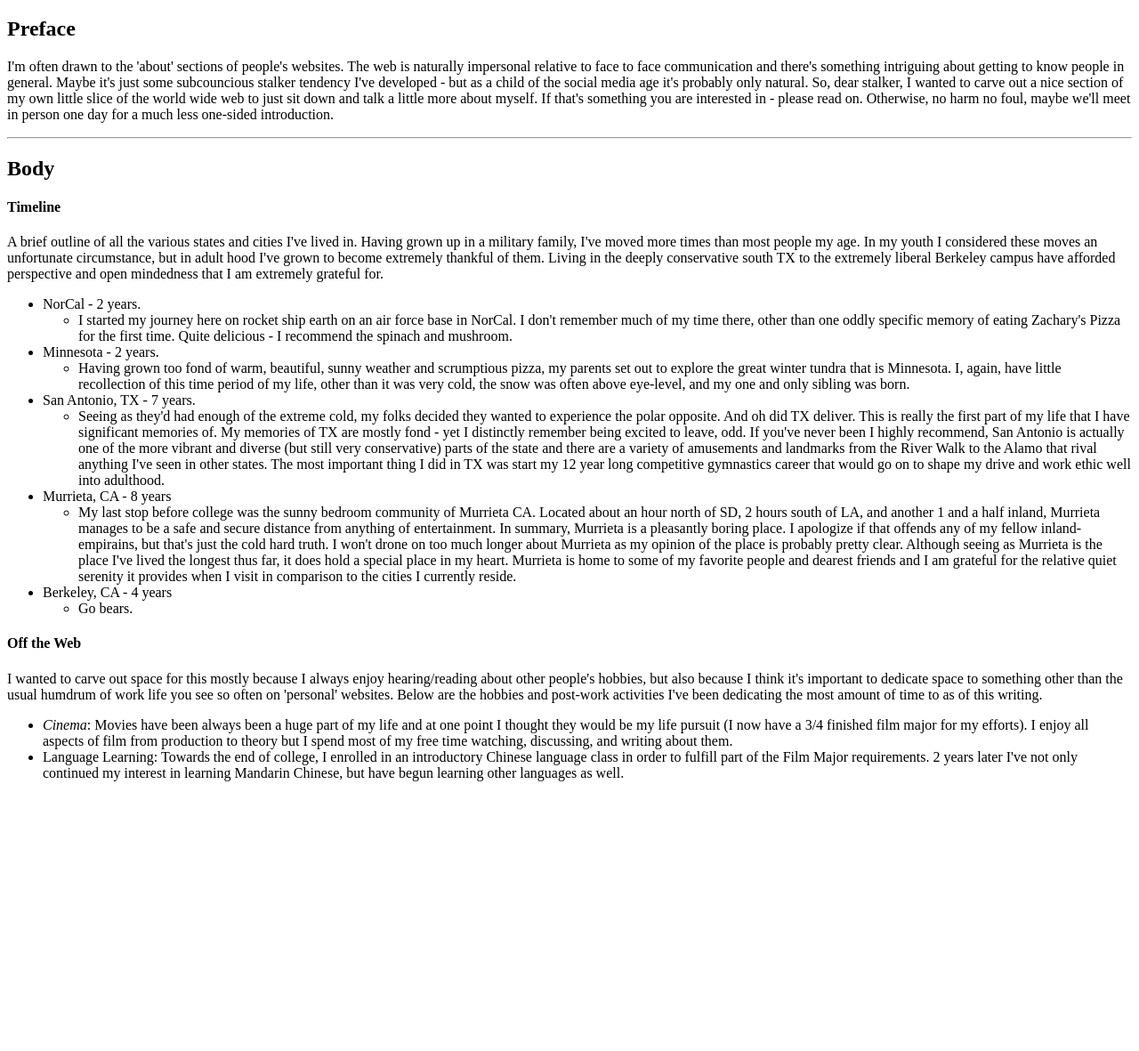
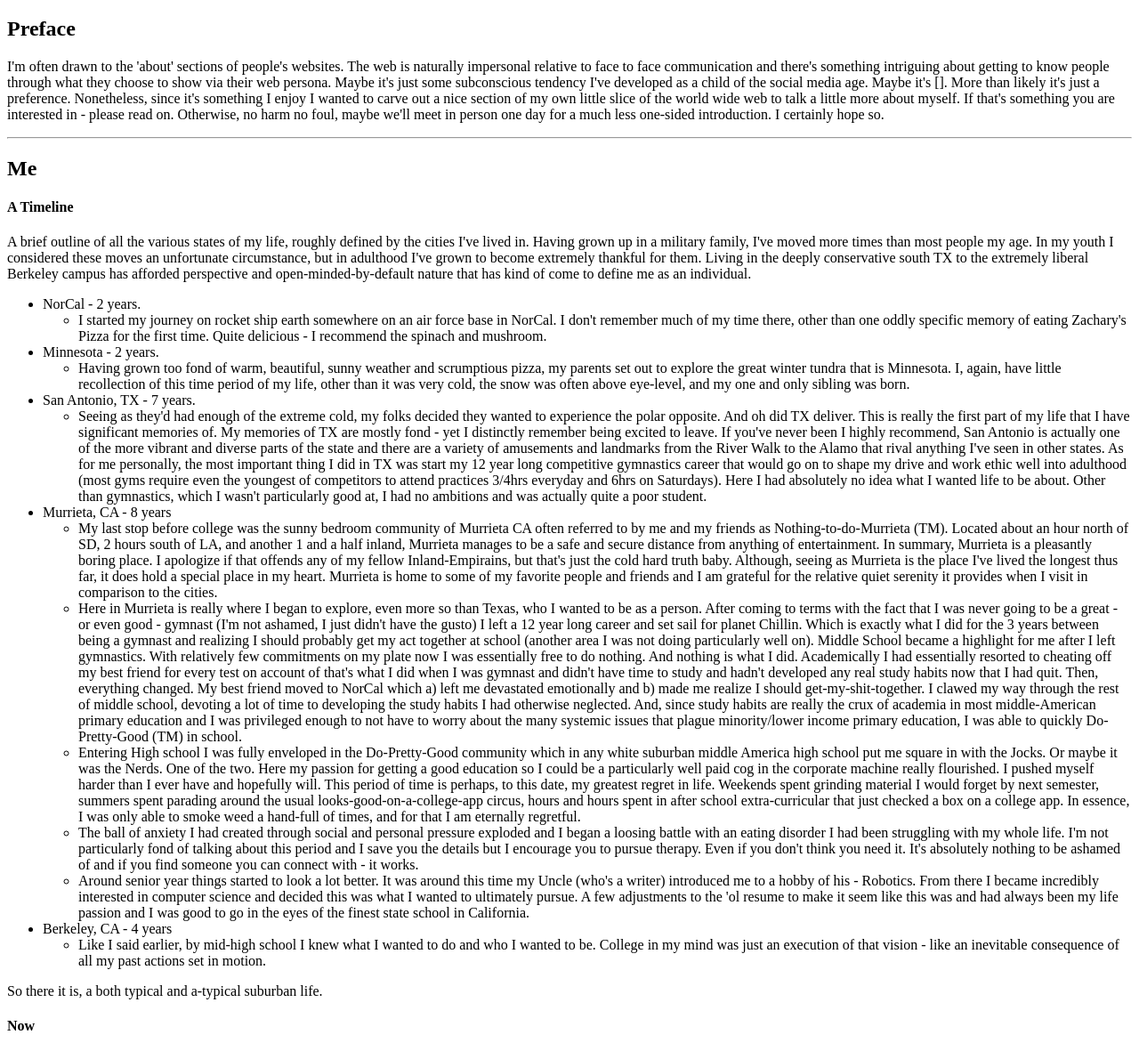
Before and after one commit to zkirby/website_v6, a Gatsby site: page /writing/about-me in a window 1280 px wide. Shown: the part 107-1288 px from the top of the page at 89% size. Before the commit the page ends 1001 px from the top, so only its background shows below. Built offline with nearby package versions, Linux system fonts and the light colour scheme; Gatsby itself is replaced by a stand-in of ours; some packages are replaced by stand-ins of ours.

Commit message:
adjustments to the about me page

```diff
--- a/src/writings/about me.md
+++ b/src/writings/about me.md
@@ -8,27 +8,33 @@ date: "2020-26-12"
 ## Preface
 
 <p class="preface">
-I'm often drawn to the 'about' sections of people's websites. The web is naturally impersonal relative to face to face communication and there's something intriguing about getting to know people in general. Maybe it's just some subcouncious stalker tendency I've developed - but as a child of the social media age it's probably only natural. So, dear stalker, I wanted to carve out a nice section of my own little slice of the world wide web to just sit down and talk a little more about myself. If that's something you are interested in - please read on. Otherwise, no harm no foul, maybe we'll meet in person one day for a much less one-sided introduction.
+I'm often drawn to the 'about' sections of people's websites. The web is naturally impersonal relative to face to face communication and there's something intriguing about getting to know people through what they choose to show via their web persona. Maybe it's just some subconscious tendency I've developed as a child of the social media age. Maybe it's []. More than likely it's just a preference. Nonetheless, since it's something I enjoy I wanted to carve out a nice section of my own little slice of the world wide web to talk a little more about myself. If that's something you are interested in - please read on. Otherwise, no harm no foul, maybe we'll meet in person one day for a much less one-sided introduction. I certainly hope so.
 </p>
 
 ---
 
-## Body
+## Me
 
-#### Timeline
-A brief outline of all the various states and cities I've lived in. Having grown up in a military family, I've moved more times than most people my age. In my youth I considered these moves an unfortunate circumstance, but in adult hood I've grown to become extremely thankful of them. Living in the deeply conservative south TX to the extremely liberal Berkeley campus have afforded perspective and open mindedness that I am extremely grateful for.
+#### A Timeline
+A brief outline of all the various states of my life, roughly defined by the cities I've lived in. Having grown up in a military family, I've moved more times than most people my age. In my youth I considered these moves an unfortunate circumstance, but in adulthood I've grown to become extremely thankful for them. Living in the deeply conservative south TX to the extremely liberal Berkeley campus has afforded perspective and open-minded-by-default nature that has kind of come to define me as an individual.
 * NorCal - 2 years.
-  * I started my journey here on rocket ship earth on an air force base in NorCal. I don't remember much of my time there, other than one oddly specific memory of eating Zachary's Pizza for the first time. Quite delicious - I recommend the spinach and mushroom.
+  * I started my journey on rocket ship earth somewhere on an air force base in NorCal. I don't remember much of my time there, other than one oddly specific memory of eating Zachary's Pizza for the first time. Quite delicious - I recommend the spinach and mushroom.
 * Minnesota - 2 years.
   * Having grown too fond of warm, beautiful, sunny weather and scrumptious pizza, my parents set out to explore the great winter tundra that is Minnesota. I, again, have little recollection of this time period of my life, other than it was very cold, the snow was often above eye-level, and my one and only sibling was born.
 * San Antonio, TX - 7 years.
-  * Seeing as they'd had enough of the extreme cold, my folks decided they wanted to experience the polar opposite. And oh did TX deliver. This is really the first part of my life that I have significant memories of. My memories of TX are mostly fond - yet I distinctly remember being excited to leave, odd. If you've never been I highly recommend, San Antonio is actually one of the more vibrant and diverse (but still very conservative) parts of the state and there are a variety of amusements and landmarks from the River Walk to the Alamo that rival anything I've seen in other states. The most important thing I did in TX was start my 12 year long competitive gymnastics career that would go on to shape my drive and work ethic well into adulthood.
+  * Seeing as they'd had enough of the extreme cold, my folks decided they wanted to experience the polar opposite. And oh did TX deliver. This is really the first part of my life that I have significant memories of. My memories of TX are mostly fond - yet I distinctly remember being excited to leave. If you've never been I highly recommend, San Antonio is actually one of the more vibrant and diverse parts of the state and there are a variety of amusements and landmarks from the River Walk to the Alamo that rival anything I've seen in other states. As for me personally, the most important thing I did in TX was start my 12 year long competitive gymnastics career that would go on to shape my drive and work ethic well into adulthood (most gyms require even the youngest of competitors to attend practices 3/4hrs everyday and 6hrs on Saturdays). Here I had absolutely no idea what I wanted life to be about. Other than gymnastics, which I wasn't particularly good at, I had no ambitions and was actually quite a poor student.
 * Murrieta, CA - 8 years
-  * My last stop before college was the sunny bedroom community of Murrieta CA. Located about an hour north of SD, 2 hours south of LA, and another 1 and a half inland, Murrieta manages to be a safe and secure distance from anything of entertainment. In summary, Murrieta is a pleasantly boring place. I apologize if that offends any of my fellow inland-empirains, but that's just the cold hard truth. I won't drone on too much longer about Murrieta as my opinion of the place is probably pretty clear. Although seeing as Murrieta is the place I've lived the longest thus far, it does hold a special place in my heart. Murrieta is home to some of my favorite people and dearest friends and I am grateful for the relative quiet serenity it provides when I visit in comparison to the cities I currently reside.
+  * My last stop before college was the sunny bedroom community of Murrieta CA often referred to by me and my friends as Nothing-to-do-Murrieta (TM). Located about an hour north of SD, 2 hours south of LA, and another 1 and a half inland, Murrieta manages to be a safe and secure distance from anything of entertainment. In summary, Murrieta is a pleasantly boring place. I apologize if that offends any of my fellow Inland-Empirains, but that's just the cold hard truth baby. Although, seeing as Murrieta is the place I've lived the longest thus far, it does hold a special place in my heart. Murrieta is home to some of my favorite people and friends and I am grateful for the relative quiet serenity it provides when I visit in comparison to the cities.
+  * Here in Murrieta is really where I began to explore, even more so than Texas, who I wanted to be as a person. After coming to terms with the fact that I was never going to be a great - or even good - gymnast (I'm not ashamed, I just didn't have the gusto) I left a 12 year long career and set sail for planet Chillin. Which is exactly what I did for the 3 years between being a gymnast and realizing I should probably get my act together at school (another area I was not doing particularly well on). Middle School became a highlight for me after I left gymnastics. With relatively few commitments on my plate now I was essentially free to do nothing. And nothing is what I did. Academically I had essentially resorted to cheating off my best friend for every test on account of that's what I did when I was gymnast and didn't have time to study and hadn't developed any real study habits now that I had quit. Then, everything changed. My best friend moved to NorCal which a) left me devastated emotionally and b) made me realize I should get-my-shit-together. I clawed my way through the rest of middle school, devoting a lot of time to developing the study habits I had otherwise neglected. And, since study habits are really the crux of academia in most middle-American primary education and I was privileged enough to not have to worry about the many systemic issues that plague minority/lower income primary education, I was able to quickly Do-Pretty-Good (TM) in school.
+  * Entering High school I was fully enveloped in the Do-Pretty-Good community which in any white suburban middle America high school put me square in with the Jocks. Or maybe it was the Nerds. One of the two. Here my passion for getting a good education so I could be a particularly well paid cog in the corporate machine really flourished. I pushed myself harder than I ever have and hopefully will. This period of time is perhaps, to this date, my greatest regret in life. Weekends spent grinding material I would forget by next semester, summers spent parading around the usual looks-good-on-a-college-app circus, hours and hours spent in after school extra-curricular that just checked a box on a college app. In essence, I was only able to smoke weed a hand-full of times, and for that I am eternally regretful.
+  * The ball of anxiety I had created through social and personal pressure exploded and I began a loosing battle with an eating disorder I had been struggling with my whole life. I'm not particularly fond of talking about this period and I save you the details but I encourage you to pursue therapy. Even if you don't think you need it. It's absolutely nothing to be ashamed of and if you find someone you can connect with - it works.
+  * Around senior year things started to look a lot better. It was around this time my Uncle (who's a writer) introduced me to a hobby of his - Robotics. From there I became incredibly interested in computer science and decided this was what I wanted to ultimately pursue. A few adjustments to the 'ol resume to make it seem like this was and had always been my life passion and I was good to go in the eyes of the finest state school in California.
 * Berkeley, CA - 4 years
-  * Go bears.
+  * Like I said earlier, by mid-high school I knew what I wanted to do and who I wanted to be. College in my mind was just an execution of that vision - like an inevitable consequence of all my past actions set in motion.
 
-#### Off the Web
+So there it is, a both typical and a-typical suburban life.
+
+#### Now
 I wanted to carve out space for this mostly because I always enjoy hearing/reading about other people's hobbies, but also because I think it's important to dedicate space to something other than the usual humdrum of work life you see so often on 'personal' websites. Below are the hobbies and post-work activities I've been dedicating the most amount of time to as of this writing.
 * _Cinema_: Movies have been always been a huge part of my life and at one point I thought they would be my life pursuit (I now have a 3/4 finished film major for my efforts). I enjoy all aspects of film from production to theory but I spend most of my free time watching, discussing, and writing about them.
 * Language Learning: Towards the end of college, I enrolled in an introductory Chinese language class in order to fulfill part of the Film Major requirements. 2 years later I've not only continued my interest in learning Mandarin Chinese, but have begun learning other languages as well.
```
